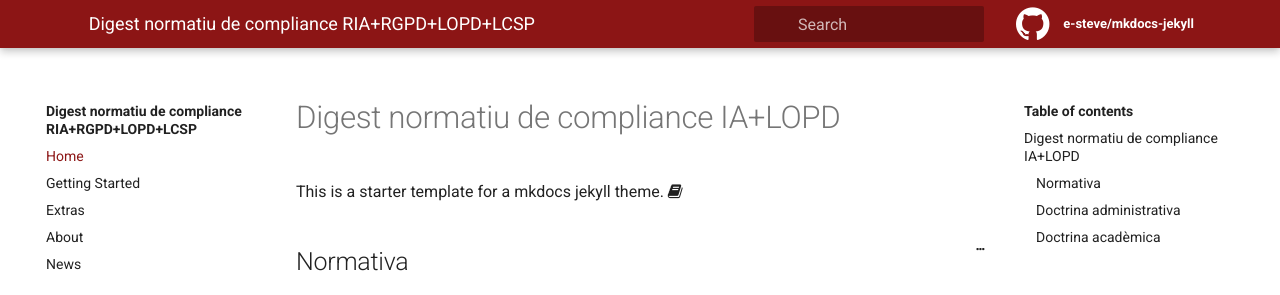
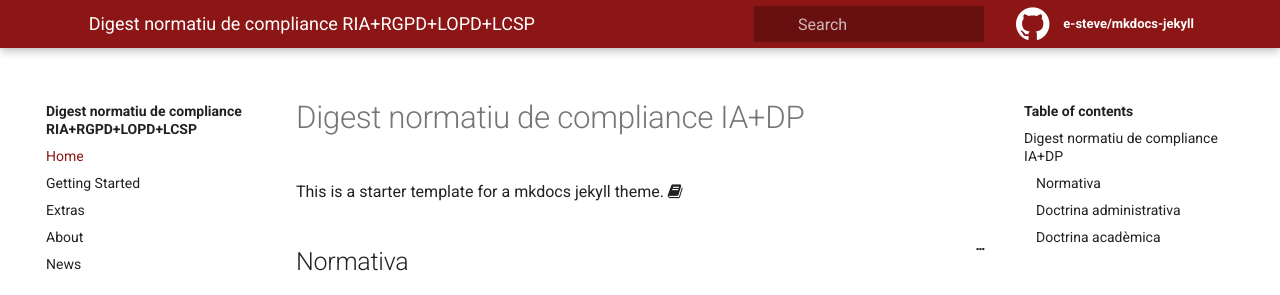
Before and after one commit to e-steve/e-steve.github.io, a Jekyll site: the page built from pages/index.md, in a window 1280 px wide and 900 px high. Shown: the top 295 px of the window. Built offline with Jekyll 4.4.1, drawn with Linux system fonts in a browser that asks for light colours.

Commit message:
Update index.md

```diff
--- a/pages/index.md
+++ b/pages/index.md
@@ -1,11 +1,11 @@
 ---
 layout: page
-title: Digest normatiu de compliance IA+LOPD
+title: Digest normatiu de compliance RIA+RGPD
 author: Esteve
 permalink: /
 ---
 
-# Digest normatiu de compliance IA+LOPD
+# Digest normatiu de compliance IA+DP
 
 This is a starter template for a mkdocs jekyll theme.
 <i class="fa fa-book"></i>
```
